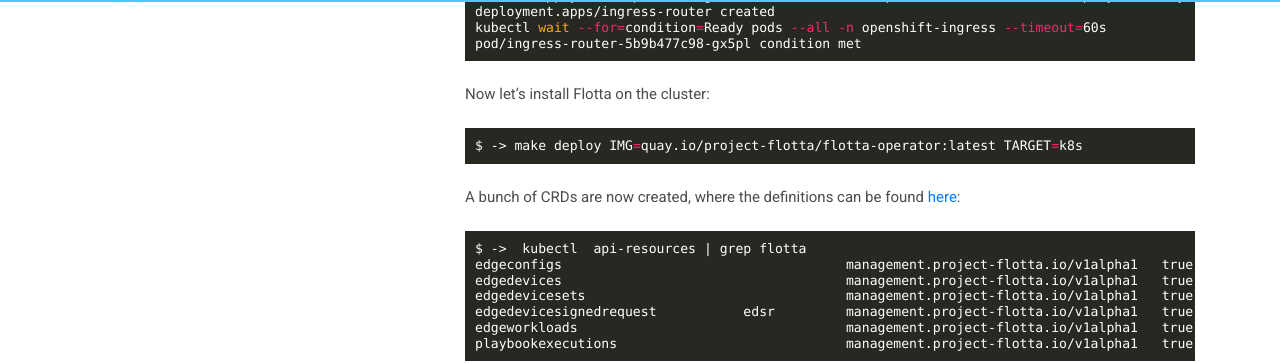
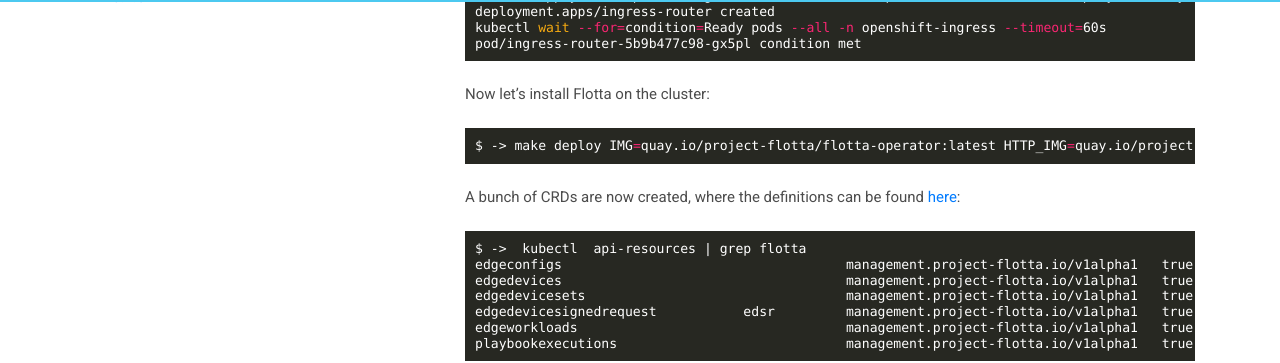
Before and after one commit to project-flotta/project-flotta.github.io, a Jekyll site: the page built from documentation/latest/gsg/kind.md, in a window 1280 px wide and 900 px high, scrolled down 1158 px. Shown: the part 122-485 px from the top of the window. Built offline with Jekyll 4.4.1, drawn with Linux system fonts in a browser that asks for light colours; a script that is not in the unit is left out.

Commit message:
Fix deploy images
Signed-off-by: Eloy Coto <eloy.coto@acalustra.com>

````diff
--- a/documentation/latest/gsg/kind.md
+++ b/documentation/latest/gsg/kind.md
@@ -76,7 +76,7 @@
 Now let's install Flotta on the cluster:
 
 ```shell
-$ -> make deploy IMG=quay.io/project-flotta/flotta-operator:latest TARGET=k8s
+$ -> make deploy IMG=quay.io/project-flotta/flotta-operator:latest HTTP_IMG=quay.io/project-flotta/flotta-edge-api:latest TARGET=k8s
 ```
 
 A bunch of CRDs are now created, where the definitions can be found
````
Also changed, not shown: documentation/latest/gsg/minikube.md (+2 -1 lines).
